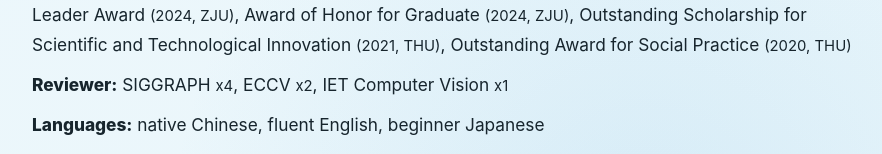
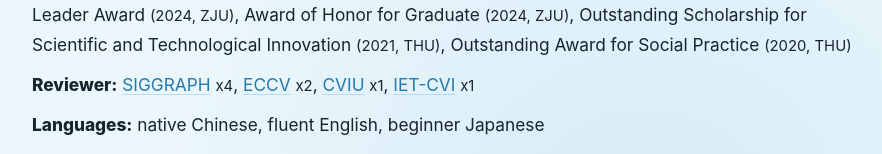
Before and after one commit to Xijie-Yang/xijie-yang.github.io, a React (Vite) app: page / in a window 1280 px wide. Shown: the part 2540-2694 px from the top of the page, without its empty margins (148-1030 px from the left). Built offline with nearby package versions, Linux system fonts and the light colour scheme.

Commit message:
update reviewer

```diff
--- a/src/App.jsx
+++ b/src/App.jsx
@@ -253,8 +253,35 @@ function App() {
       </p>
 
       <p>
-        <strong>Reviewer:</strong> SIGGRAPH <small>x4</small>, ECCV{" "}
-        <small>x2</small>, IET Computer Vision <small>x1</small>
+        <strong>Reviewer:</strong>{" "}
+        <a
+          href="https://dl.acm.org/conference/siggraph/proceedings"
+          title="Special Interest Group on Computer Graphics and Interactive Techniques"
+        >
+          SIGGRAPH
+        </a>{" "}
+        <small>x4</small>,{" "}
+        <a
+          href="https://eccv.ecva.net"
+          title="European Conference on Computer Vision"
+        >
+          ECCV
+        </a>{" "}
+        <small>x2</small>,{" "}
+        <a
+          href="https://www.sciencedirect.com/journal/computer-vision-and-image-understanding"
+          title="Computer Vision and Image Understanding "
+        >
+          CVIU
+        </a>{" "}
+        <small>x1</small>,{" "}
+        <a
+          href="https://digital-library.theiet.org/journal/iet-cvi"
+          title="IET Computer Vision"
+        >
+          IET-CVI
+        </a>{" "}
+        <small>x1</small>
       </p>
 
       <p>
```
